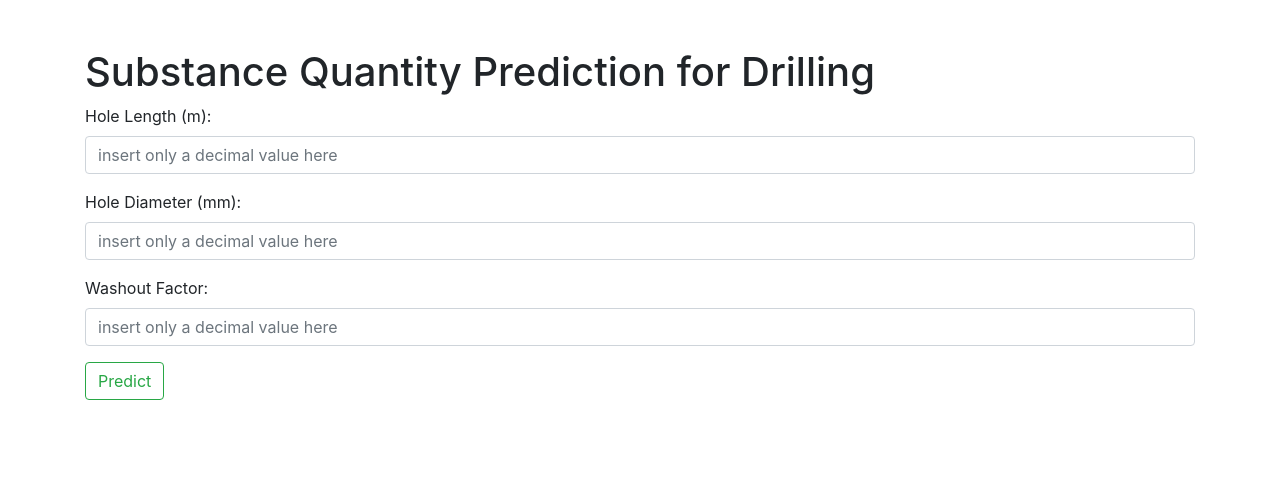
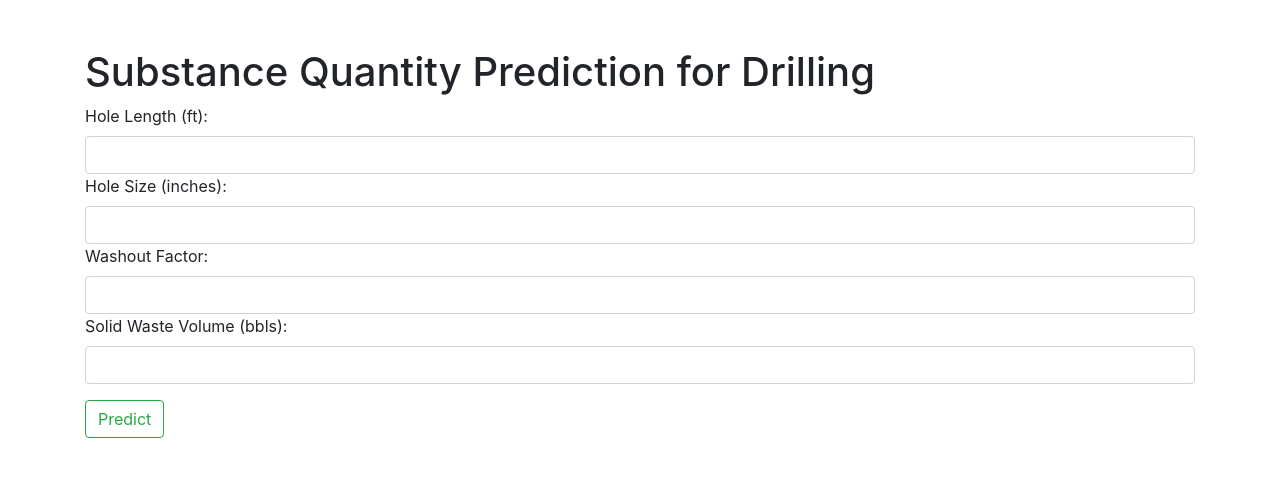
Before and after one commit to njokuifeanyigerald/substance-quantity-prediction, a Flask app: page / in a window 1280 px wide. Shown: the top 477 px of the page. Run offline with Flask 3, Linux system fonts and the light colour scheme; parts of the project's set-up code (start-up, migrations or seed data) failed here and were passed over; some libraries are stand-ins or nearby versions.

Commit message:
changed to calculate the total barrels waste

```diff
--- a/app.py
+++ b/app.py
@@ -1,5 +1,4 @@
-# Flask App
-
+# app.py
 from flask import Flask, render_template, request
 import joblib
 import numpy as np
@@ -17,12 +16,16 @@ def home():
 def predict():
     if request.method == 'POST':
         # Get input values from the form
-        hole_length = float(request.form['hole_length'])
-        diameter = float(request.form['diameter'])
+        hole_length_ft = float(request.form['hole_length'])
+        hole_size = float(request.form['hole_size'])
         washout_factor = float(request.form['washout_factor'])
+        solid_waste_volume = float(request.form['solid_waste_volume'])
+
+        # Convert hole length from feet to meters
+        hole_length_m = hole_length_ft * 0.3048
 
         # Make a prediction
-        input_data = np.array([[hole_length, diameter, washout_factor]])
+        input_data = np.array([[hole_length_m, hole_size, washout_factor, solid_waste_volume]])
         prediction = model.predict(input_data)
 
         return render_template('index.html', prediction=prediction[0])
--- a/templates/index.html
+++ b/templates/index.html
@@ -13,19 +13,19 @@
 
         <form method="post" action="/predict">
             <div class="mb-3">
-                <label for="hole_length" class="form-label">Hole Length (m):</label>
-                <input type="text" id="hole_length" class="form-control" name="hole_length" placeholder="insert only a decimal value here" required>
+                <label class="form-label" for="hole_length">Hole Length (ft):</label>
+                <input class="form-control" type="text" name="hole_length" required>
+
+                <label class="form-label" for="hole_size">Hole Size (inches):</label>
+                <input class="form-control" type="text" name="hole_size" required>
+
+                <label class="form-label" for="washout_factor">Washout Factor:</label>
+                <input class="form-control" type="text" name="washout_factor" required>
+
+                <label class="form-label" for="solid_waste_volume">Solid Waste Volume (bbls):</label>
+                <input class="form-control" type="text" name="solid_waste_volume" required>
+
             </div>
-            <div class="mb-3">
-                <label for="diameter" class="form-label">Hole Diameter (mm):</label>
-                <input type="text" class="form-control" id="diameter" name="diameter" placeholder="insert only a decimal value here" required>
-            </div>
-
-            <div class="mb-3">
-                <label for="washout_factor" class="form-label">Washout Factor:</label>
-                <input type="text" class="form-control" placeholder="insert only a decimal value here" name="washout_factor" id="washout_factor" required>
-            </div>
-
             <button class="btn btn-outline-success" type="submit">Predict</button>
         </form>
 
```
Also changed, not shown: static/styles/style.css (deleted, +0 -33 lines), 2 other files.
